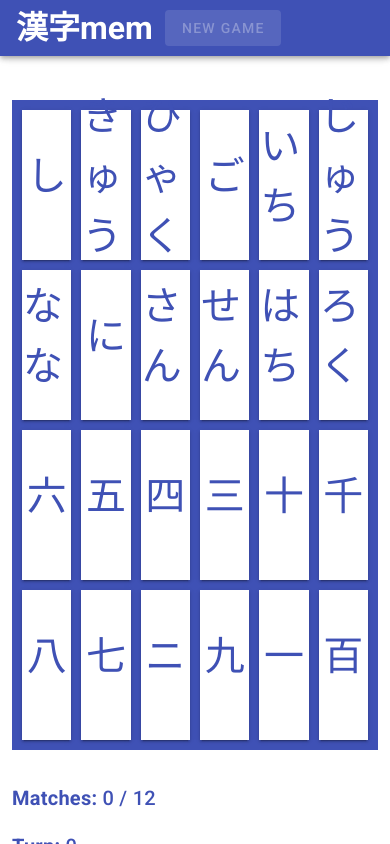
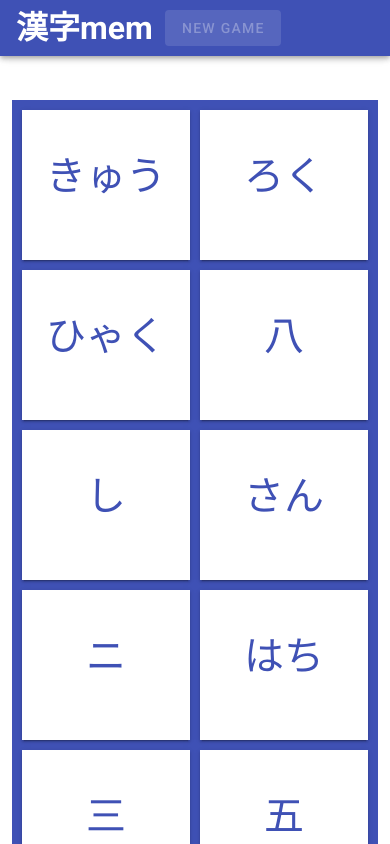
Before and after one commit to Hazumi/kanji-mem, a Vue app: page / in a window 390 px wide. Both pictures are taken after a click on the button "NEW GAME". Shown: the top 844 px of the page. Built offline with nearby package versions, Linux system fonts and the light colour scheme; what vue-lodash would draw is missing.

Commit message:
responsiveness and improved randomization

```diff
--- a/src/App.vue
+++ b/src/App.vue
@@ -153,9 +153,8 @@ export default {
       for(let kanji of kanjiList2) {
         kanji.type = 'kanji';
       }
-      kanjiList1 = this.shuffleArray(kanjiList1)
-      kanjiList2 = this.shuffleArray(kanjiList2)
-      this.boardSetup = kanjiList1.concat(kanjiList2);
+
+      this.boardSetup = this.shuffleArray(kanjiList1.concat(kanjiList2));
 
       setTimeout(() => {
         for(let kanji of this.boardSetup) {
@@ -164,7 +163,7 @@ export default {
           }
         }
         this.gamePhase = 1;
-      }, 7000); // update startNewGame function in Nav comp too
+      }, 7000);
 
     },
     cardFlipped(event) {
@@ -209,6 +208,8 @@ export default {
     margin: 2em auto;
     padding: 5px;
     /* border: 1px solid #c8c8c8; */
+    width: 100%;
+    max-width: 970px;
     background-color: #3f51b5;
     box-sizing: border-box;
   }
--- a/src/components/Gametile.vue
+++ b/src/components/Gametile.vue
@@ -37,7 +37,7 @@ export default {
     display: flex;
     justify-content: center;
     align-items: center;
-    width: calc(16.667% - 10px);
+    width: calc(50% - 10px);
     height: 150px;
     border: 1px solid #c8c8c8;
     font-size: 2.5em;
@@ -48,4 +48,28 @@ export default {
     background-color: #f9f9f9;
   }
 
+  @media screen and (min-width: 600px) {
+    .gameboard__tile {
+      width: calc(33.3334% - 10px);
+    }
+  }
+
+  @media screen and (min-width: 800px) {
+    .gameboard__tile {
+      width: calc(25% - 10px);
+    }
+  }
+
+  @media screen and (min-width: 900px) {
+    .gameboard__tile {
+      width: calc(20% - 10px);
+    }
+  }
+
+  @media screen and (min-width: 1264px) {
+    .gameboard__tile {
+      width: calc(16.6667% - 10px);
+    }
+  }
+
 </style>
```
